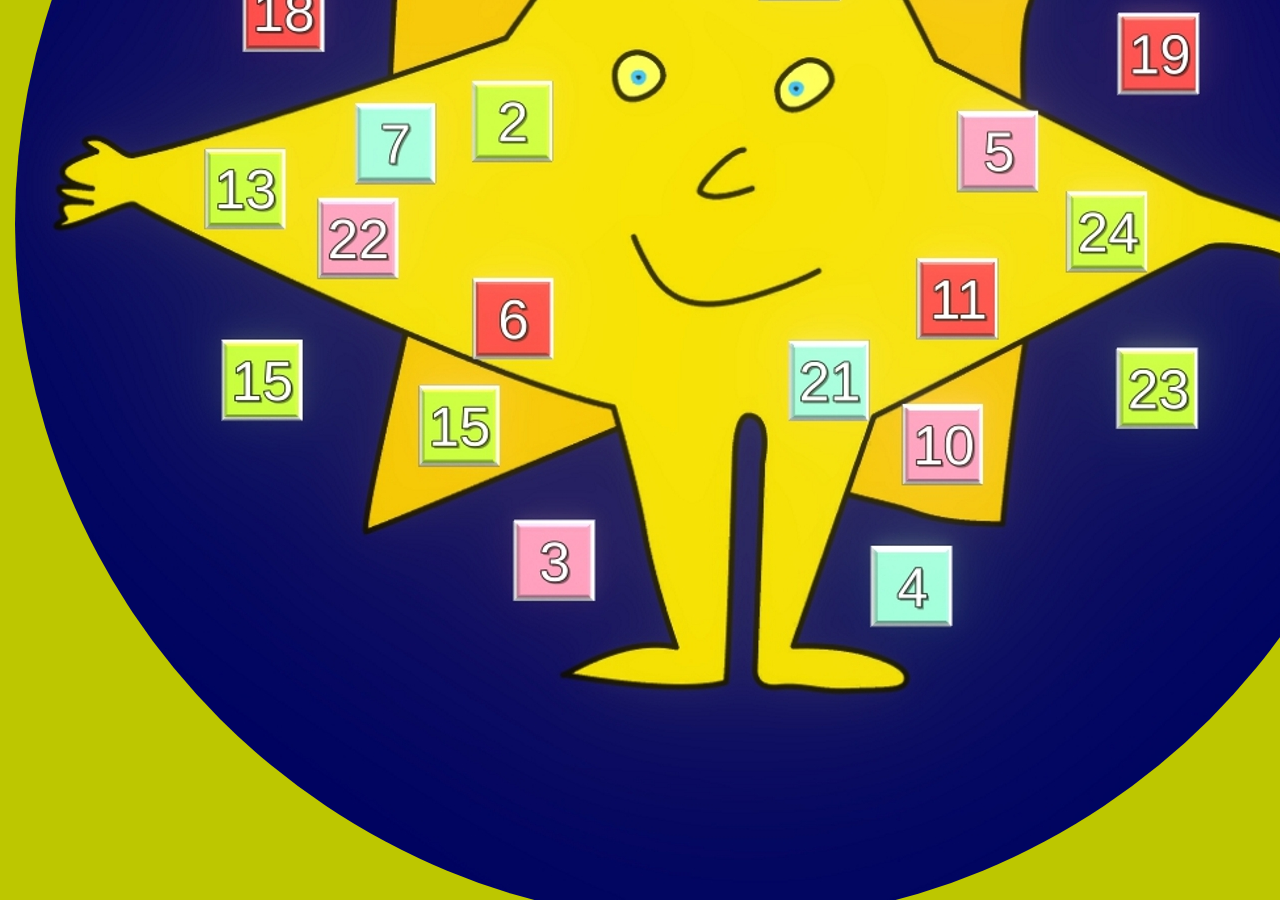
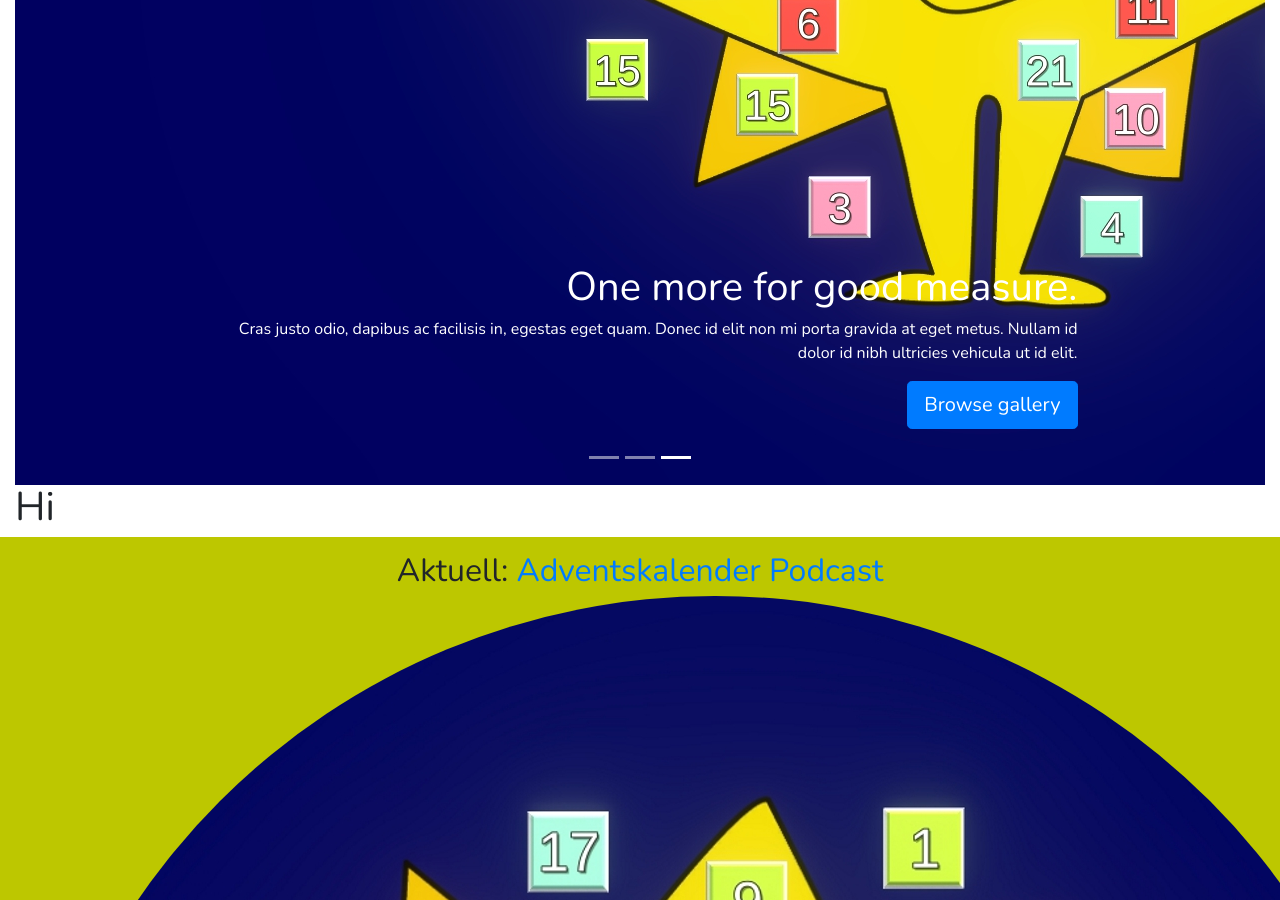
Before and after one commit to Koenigsdisziplin/website, a Jekyll site: the page built from Finn/index.md, in a window 1280 px wide and 900 px high, scrolled down 667 px. Built offline with Jekyll 4.4.1, drawn with Linux system fonts in a browser that asks for light colours; nearby versions of some CDN libraries; some of the changed text lies outside the part shown.

Commit message:
Update index.md

```diff
--- a/Finn/index.md
+++ b/Finn/index.md
@@ -4,14 +4,6 @@ title: Finn König
 permalink: /Finn/
 activeMenuItem: Home
 ---
-
-# Hi
-
-<div class="containerFull green center">
-<div class="text-center"  markdown="1">
-##  Aktuell: [Adventskalender Podcast](/Finn/advent)
-  <img src="/src/img/stern_klein.jpg" class="rounded-circle">
-</div>
 
 <div id="myCarousel" class="carousel slide" data-ride="carousel">
         <ol class="carousel-indicators">
@@ -60,6 +52,18 @@ activeMenuItem: Home
           <span class="sr-only">Next</span>
         </a>
       </div>
+
+
+# Hi
+
+<div class="containerFull green center">
+<div class="text-center"  markdown="1">
+##  Aktuell: [Adventskalender Podcast](/Finn/advent)
+  <img src="/src/img/stern_klein.jpg" class="rounded-circle">
+</div>
 </div>
 
+
+
+
 <br><br>
```
